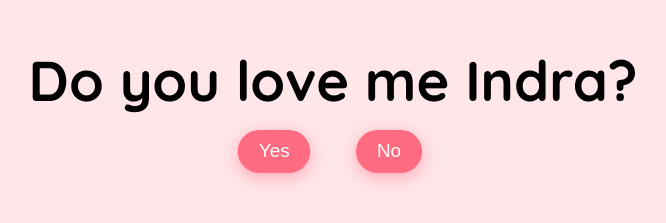
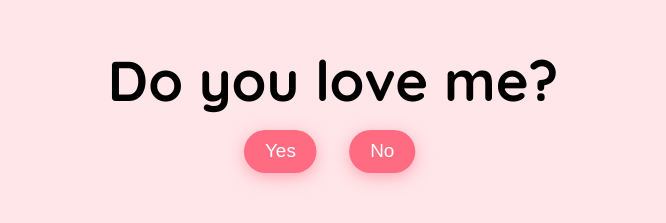
Before and after one commit to Sivi36/lovable, a plain HTML site: page index.html in a window 1280 px wide. Shown: the part 331-554 px from the top of the page, without its empty margins (307-973 px from the left). Drawn offline with Linux system fonts and the light colour scheme.

Commit message:
Update index.html

```diff
--- a/index.html
+++ b/index.html
@@ -15,7 +15,7 @@
 
 <div class="question-container container">
 <video class="local-gif" src="Reply me love.mp4" autoplay muted loop></video>
-  <h2 class="question">Do you love me Indra?</h2>
+  <h2 class="question">Do you love me?</h2>
   <div class="button-container">
     <button class="yes-btn btn js-yes-btn">Yes</button>
     <button class="no-btn btn js-no-btn">No</button>
```
